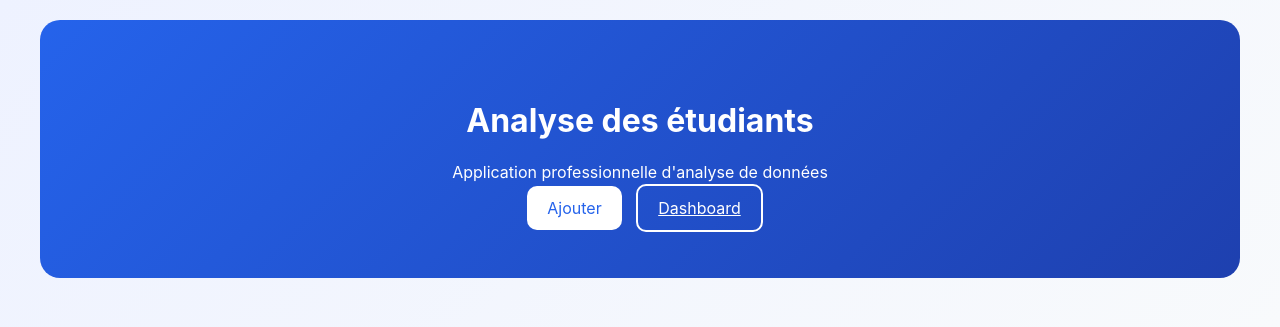
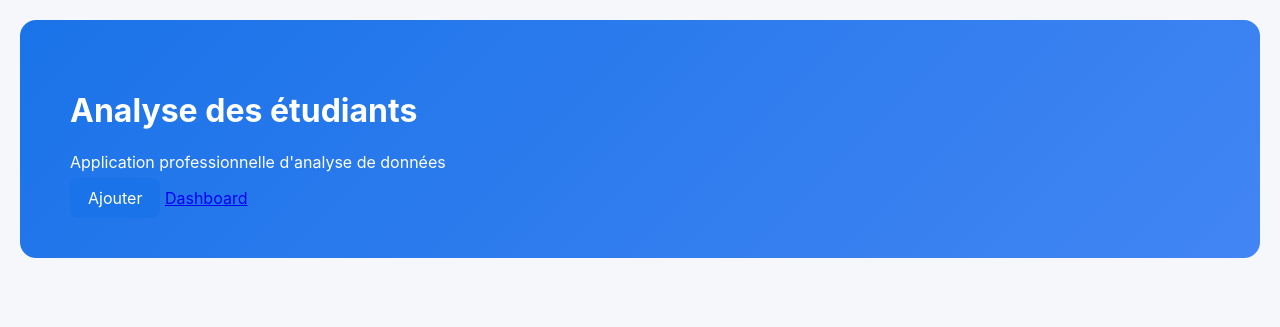
Before and after one commit to ange2005-dot/TP_INF232_ABATSONG_ANGE_MERVEILLES_24G2727, a Flask app: page / in a window 1280 px wide. Shown: the top 327 px of the page. Run offline with Flask 3, Linux system fonts and the light colour scheme.

Commit message:
Update style.css

```diff
--- a/static/style.css
+++ b/static/style.css
@@ -1,61 +1,68 @@
+/* GLOBAL */
 body {
     font-family: 'Inter', sans-serif;
-    background: linear-gradient(135deg, #eef2ff, #f8fafc);
+    background: #f5f7fb;
     margin: 0;
 }
 
+/* CONTAINER */
 .container {
-    max-width: 1200px;
+    max-width: 1300px;
     margin: auto;
     padding: 20px;
 }
 
+/* HEADER */
 .hero {
-    background: linear-gradient(135deg, #2563eb, #1e40af);
+    background: linear-gradient(135deg, #1a73e8, #4285f4);
     color: white;
-    padding: 60px;
-    border-radius: 20px;
-    text-align: center;
+    padding: 50px;
+    border-radius: 16px;
     margin-bottom: 30px;
 }
 
-.primary-button {
-    background: white;
-    color: #2563eb;
-    padding: 12px 20px;
-    border-radius: 10px;
-    text-decoration: none;
-    margin: 10px;
-}
-
-.secondary-button {
-    border: 2px solid white;
-    color: white;
-    padding: 12px 20px;
-    border-radius: 10px;
-}
-
-.stats-grid {
+/* GRID DASHBOARD */
+.dashboard-grid {
     display: grid;
-    grid-template-columns: repeat(auto-fit, minmax(200px,1fr));
+    grid-template-columns: repeat(auto-fit, minmax(250px, 1fr));
     gap: 20px;
 }
 
-.stat-card {
+/* CARDS */
+.card {
     background: white;
+    border-radius: 16px;
     padding: 20px;
-    border-radius: 15px;
-    text-align: center;
+    box-shadow: 0 8px 20px rgba(0,0,0,0.05);
+    transition: 0.3s;
 }
 
-form {
-    background: white;
-    padding: 25px;
-    border-radius: 15px;
+.card:hover {
+    transform: translateY(-6px);
 }
 
-input, select {
-    width: 100%;
-    padding: 10px;
-    margin-top: 5px;
+/* STATS */
+.stat {
+    font-size: 2rem;
+    font-weight: bold;
+    color: #1a73e8;
 }
+
+/* BUTTON */
+.primary-button {
+    background: #1a73e8;
+    color: white;
+    padding: 10px 18px;
+    border-radius: 8px;
+    text-decoration: none;
+}
+
+/* ANIMATION */
+.fade-in {
+    animation: fadeIn 1s ease-in;
+}
+
+@keyframes fadeIn {
+    from {opacity: 0; transform: translateY(10px);}
+    to {opacity: 1; transform: translateY(0);}
+}
```
